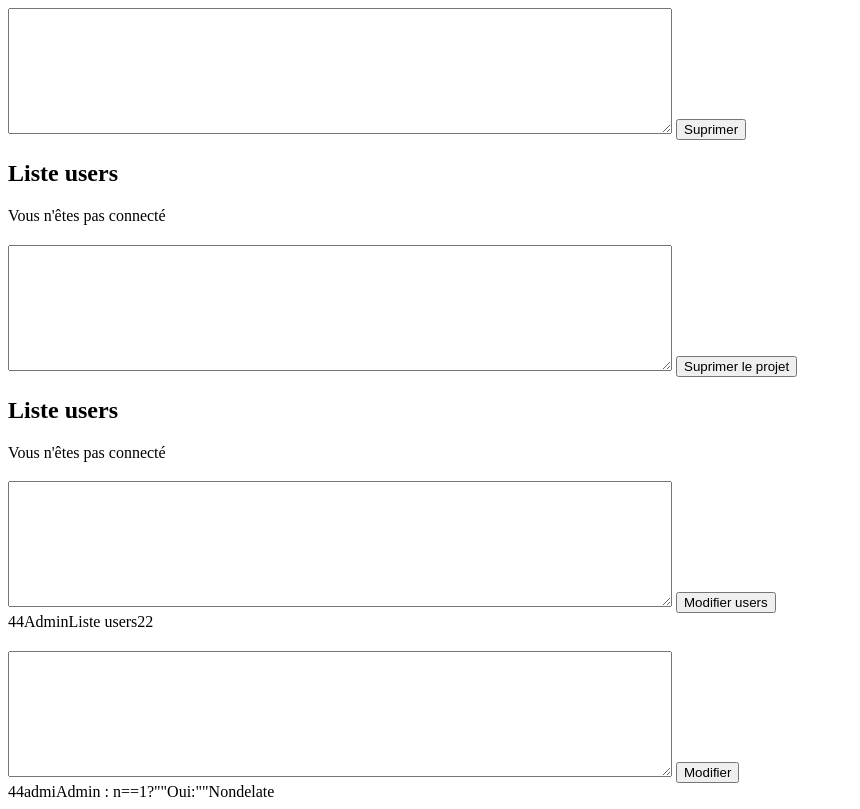
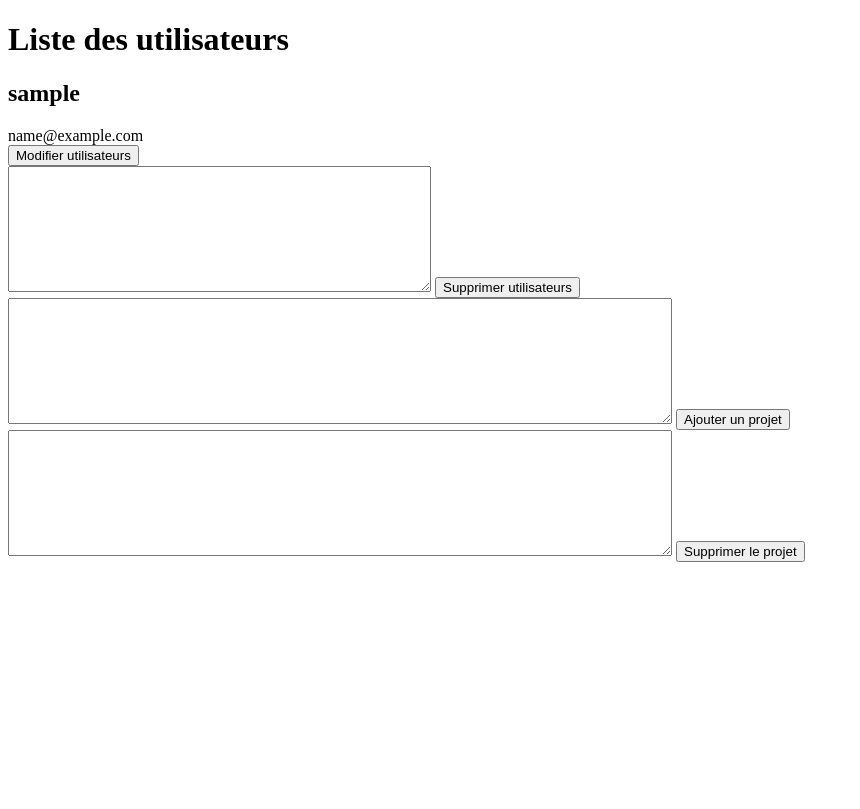
Before and after one commit to CLipet-Leo/html-php, a PHP site: page /paneladmin.php in a window 1280 px wide. Shown: the whole page, without its empty margins (0-860 px from the left). After the commit the page ends 562 px from the top, so only its background shows below. Run offline with PHP 8.4, Linux system fonts and the light colour scheme; tables that the repository leaves empty or names only in its code hold one stand-in row (values such as "Sample post"); data that the repository does not hold is empty.

Commit message:
php and bug fix

```diff
--- a/component/menu.php
+++ b/component/menu.php
@@ -19,6 +19,7 @@
             <a href="index.php" class="brand-logo">Portfolio</a>
             <a href="#" data-target="mobile-demo" class="sidenav-trigger"><i class="material-icons">menu</i></a>
             <ul class="right hide-on-med-and-down">
+                <li><a href="project.php">Project</a></li>
                 <li><a href="#team">Équipe</a></li>
                 <li><a href="#carousel">Présentation</a></li>
                 <li><a class="modal-trigger" href="#modal1">Support</a></li>
--- a/paneladmin.php
+++ b/paneladmin.php
@@ -1,50 +1,42 @@
 <!DOCTYPE html>
 <?php require_once "cfg/config.php"; ?>
 
-<body>
-    <div><?php echo $projet['projet'] ?>
-        <form method="post" action="action/projet.php">
-            <input type="hidden" name="id" value="<?php echo $projet['id'] ?>">
-            <textarea name="project" rows="8" cols="80"><?php echo $projet['projet'] ?></textarea>
-            <button type="submit">Suprimer</button>
+<h1>Liste des utilisateurs</h1>
+<?php
+$sql = "SELECT * FROM user";
+$pre = $pdo->prepare($sql);
+$pre->execute();
+$data = $pre->fetchAll(PDO::FETCH_ASSOC);
+
+foreach ($data as $user) { ?>
+    <div class="bloc_user">
+        <h2><?php echo $user['login'] ?></h2>
+        <span class="email"><?php echo $user['email'] ?></span>
+        <form method="post" action="action/update_user.php">
+            <input type="hidden" name="login" value="<?php echo $user['login'] ?>">
+            <button type="submit">Modifier utilisateurs</button>
         </form>
     </div>
-    <?php //foreach end;
-    ?>
-    <h2> Liste users</h2>
-    <?php require "queries/users.php";
-    foreach ($userList as $user); ?>
+<?php } ?>
 
-    <div>
-        <h2><?php echo $user['username'] ?></h2>
-        <form method="post" action="action/delate_project.php">
-            <input type="hidden" name="id" value="<?php echo $projet['id'] ?>">
-            <textarea name="project" rows="8" cols="80"><?php echo $projet['username'] ?></textarea>
-            <button type="submit">Suprimer le projet </button>
-        </form>
-    </div>
+<div>
+    <form method="post" action="action/delete_user.php">
+        <input type="hidden" name="login" value="<?php $user['login'] ?>">
+        <textarea name="login" rows="8" cols="50"></textarea>
+        <button type="submit">Supprimer utilisateurs</button>
+    </form>
+</div>
 
-    <h2> Liste users </h2>
-    <?php
-    require "queries/users.php";
-    foreach ($userList as $user); ?>
-    <div>
-        <h2><?php echo $user['username'] ?></h2>
-        <form method="post" action="action/update_user.php">
-            <input type="hidden" name="id" value="<?php echo $user['id'] ?>">
-            <textarea name="username" rows="8" cols="80"><?php echo $user['username'] ?></textarea>
-            <button type="submit">Modifier users</button>
-        </form>
-    </div>44AdminListe users22
-    <h2><?php echo $user['username'] ?></h2>
-    <form method="post" action="action/update_user.php">
-        <input type="hidden" name="id" value="<?php echo $user['id'] ?>">
-        <textarea name="username" rows="8" cols="80"><?php echo $user['username'] ?></textarea>
-        <button type="submit">Modifier</button>
-    </form>44admiAdmin : n==1?""Oui:""Nondelate<html>
 
-    <!--JavaScript at end of body for optimized loading-->
-    <script type="text/javascript" src="js/jquery.min.js"></script>
-    <script type="text/javascript" src="js/materialize.min.js"></script>
-    <script type="text/javascript" src="js/script.js"></script>
-</body>
+<div>
+    <form method="post" action="action/add_project.php">
+        <input type="hidden" name="project" value="<?php echo $projet['id'] ?>">
+        <textarea name="project" rows="8" cols="80"></textarea>
+        <button type="submit">Ajouter un projet </button>
+    </form>
+    <form method="post" action="action/del_project.php">
+        <input type="hidden" name="project" value="<?php echo $projet['id'] ?>">
+        <textarea name="project" rows="8" cols="80"></textarea>
+        <button type="submit">Supprimer le projet </button>
+    </form>
+</div>
```
Also changed, not shown: action/delete_user.php (added, +12 -0 lines), action/signup.php (+17 -17 lines), action/update_user.php (added, +11 -0 lines), index.php (+21 -24 lines), project.php (+38 -0 lines), queries/one_project.php (added, +9 -0 lines), action/add_project.php (added), action/del_project.php (added).
